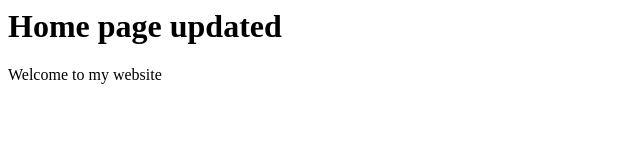
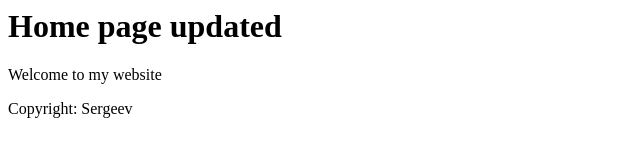
Before and after one commit to amig029/demo, a plain HTML site: page index.html in a window 1280 px wide. Shown: the whole page, without its empty margins (0-640 px from the left). Drawn offline with Linux system fonts and the light colour scheme.

Commit message:
Learning to work together

```diff
--- a/index.html
+++ b/index.html
@@ -5,5 +5,6 @@
 	<body>
 		<h1>Home page updated</h1>
 		<p>Welcome to my website</p>
+		<p>Copyright: Sergeev</p>
 	</body>
 </html>
```
